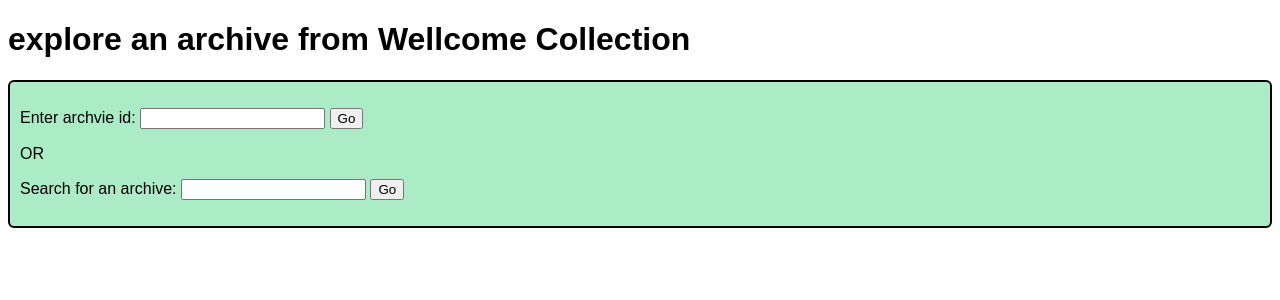
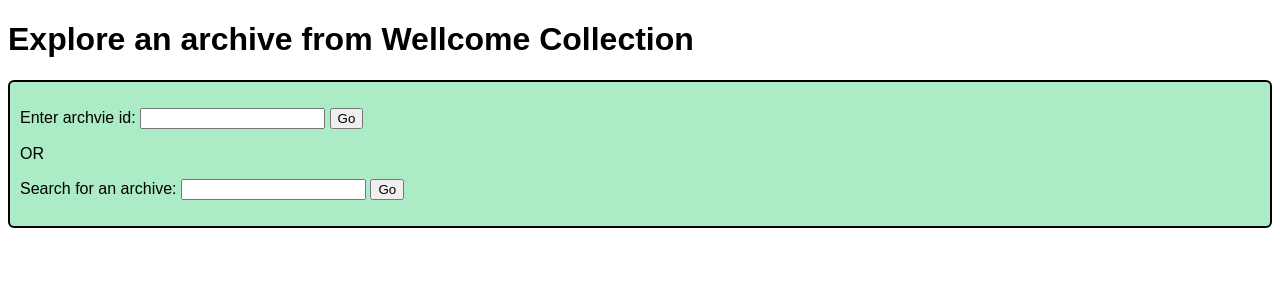
Before and after one commit to slr02/ArchiveTreeView, a Next.js app: page / in a window 1280 px wide. Shown: the top 300 px of the page. Built offline with nearby package versions, Linux system fonts and the light colour scheme.

Commit message:
fix typo

```diff
--- a/pages/index.js
+++ b/pages/index.js
@@ -110,7 +110,7 @@ export default function IndexPage() {
         <meta name="viewport" content="width=device-width, initial-scale=1" />
       </Head>
       <Container>
-        <h1>explore an archive from Wellcome Collection</h1>
+        <h1>Explore an archive from Wellcome Collection</h1>
         <FormContainer>
           {invalid && (
             <p style={{ color: "red", fontWeight: "bold" }}>{errorMessage}</p>
```
